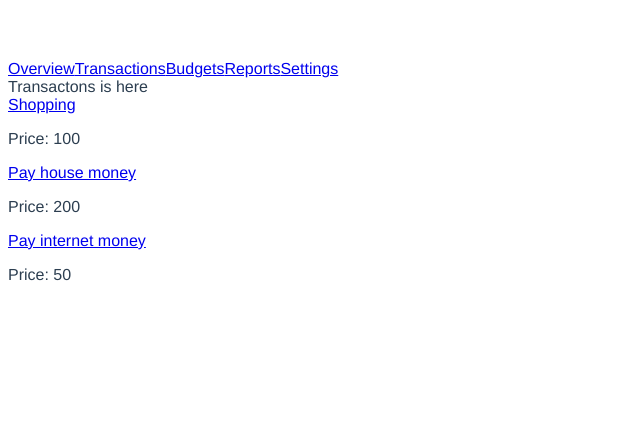
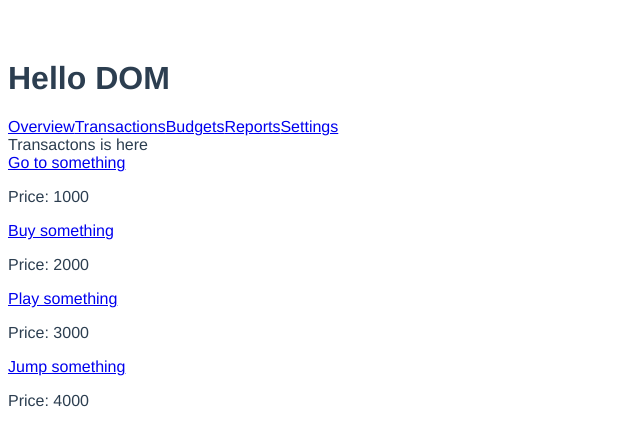
Before and after one commit to thuanphatt/learn-vue-router, a Vue app: page /transactions in a window 1280 px wide. Shown: the top 446 px of the page, without its empty margins (0-640 px from the left). Built offline with nearby package versions, Linux system fonts and the light colour scheme; data requests are answered from the project's data file; the HTML template or start-up script is replaced by a standard one.

Commit message:
fisnish route

```diff
--- /dev/null
+++ b/data/db.json
@@ -0,0 +1,24 @@
+{
+  "transactions": [
+    {
+      "id": 1,
+      "name": "Go to something",
+      "price": 1000
+    },
+    {
+      "id": 2,
+      "name": "Buy something",
+      "price": 2000
+    },
+    {
+      "id": 3,
+      "name": "Play something",
+      "price": 3000
+    },
+    {
+      "id": 4,
+      "name": "Jump something",
+      "price": 4000
+    }
+  ]
+}
--- a/src/App.vue
+++ b/src/App.vue
@@ -1,4 +1,5 @@
 <template>
+  <h1>Hello DOM</h1>
   <base-nav />
   <router-view />
 </template>
--- a/src/pages/TransactionDetails.vue
+++ b/src/pages/TransactionDetails.vue
@@ -1,10 +1,24 @@
 <template lang="">
-  <div>
-    <h1>Transactions is here</h1>
-    <h1>{{ $route.params.id }}</h1>
+  <div v-if="transaction">
+    <h1>ID: {{ $route.params.id }}</h1>
+    <h3>Name: {{ transaction.name }}</h3>
+    <p>Price: {{ transaction.price }}</p>
   </div>
+  <div v-else>Loading {{ $route.params.id }} ...</div>
 </template>
 <script>
-export default {};
+export default {
+  data() {
+    return {
+      transaction: null,
+    };
+  },
+  created() {
+    fetch("http://localhost:3000/transactions/" + this.$route.params.id)
+      .then((response) => response.json())
+      .then((data) => (this.transaction = data))
+      .then(() => console.log(this.transaction));
+  },
+};
 </script>
 <style lang=""></style>
--- a/src/pages/TransactionPage.vue
+++ b/src/pages/TransactionPage.vue
@@ -15,16 +15,13 @@
 export default {
   data() {
     return {
-      transactions: [
-        {
-          id: 1,
-          name: "Shopping",
-          price: 100,
-        },
-        { id: 2, name: "Pay house money", price: 200 },
-        { id: 3, name: "Pay internet money", price: 50 },
-      ],
+      transactions: [],
     };
+  },
+  created() {
+    fetch("http://localhost:3000/transactions")
+      .then((response) => response.json())
+      .then((data) => (this.transactions = data));
   },
 };
 </script>
```
